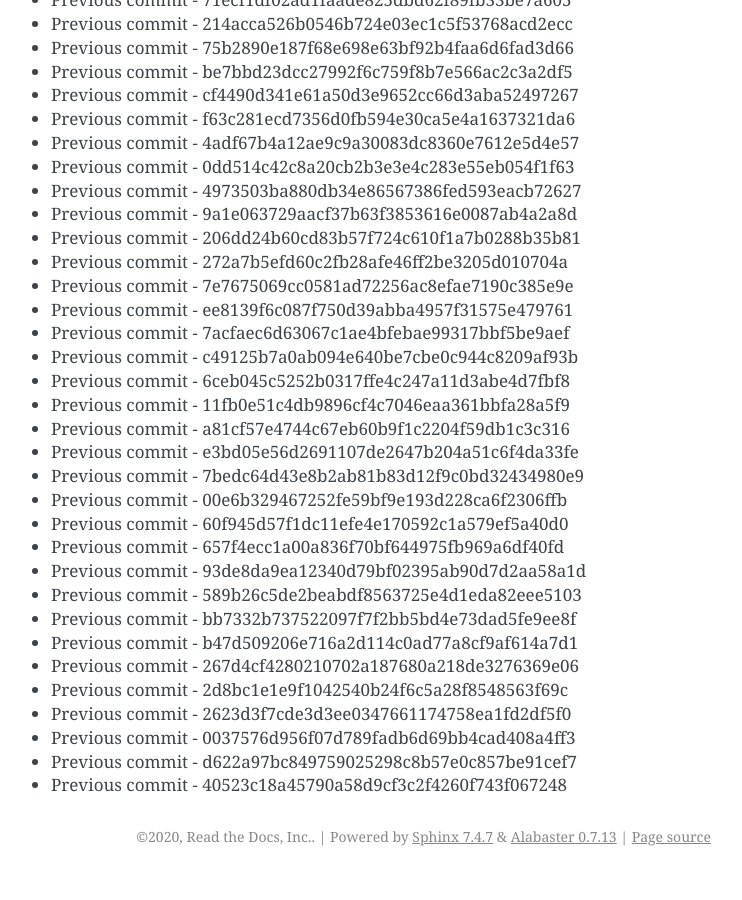
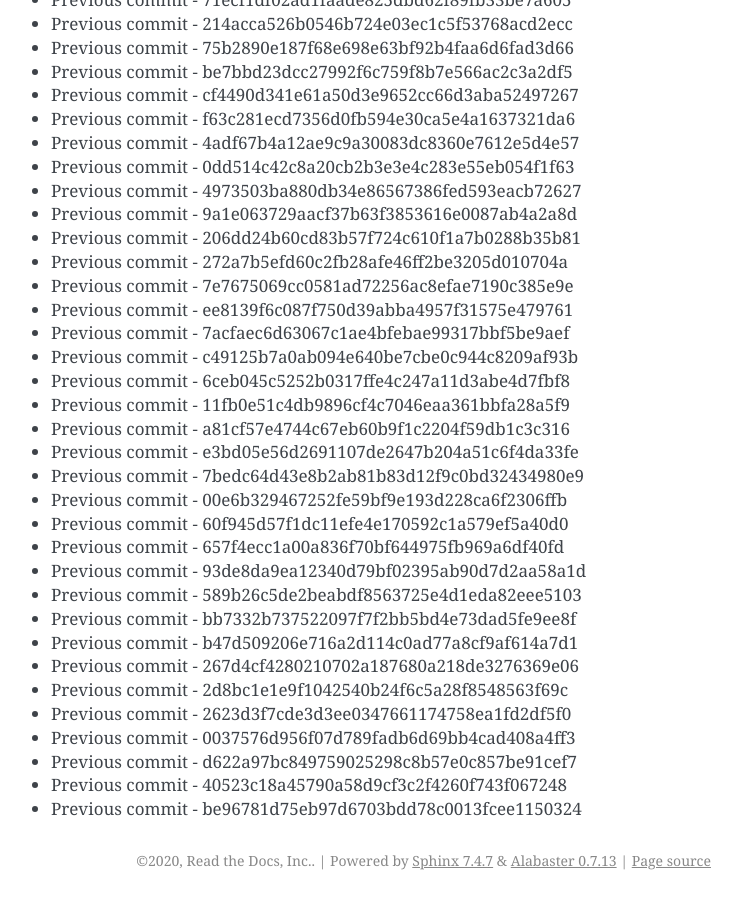
Before and after one commit to readthedocs/rtd-git-stresstest, a Sphinx documentation site: the page built from docs/updates.rst, in a window 1280 px wide and 900 px high, scrolled down 44632 px. Shown: the whole window, without its empty margins (399-1141 px from the left). Built offline with Sphinx 7.4.7, drawn with Linux system fonts in a browser that asks for light colours; before the commit the page ends 45508 px from its top, so only the background shows below that.

Commit message:
Generating commit from previous: be96781d75eb97d6703bdd78c0013fcee1150324

```diff
--- a/docs/updates.rst
+++ b/docs/updates.rst
@@ -1907,3 +1907,4 @@ It can be tested for any performance characteristics.
 * Previous commit - 0037576d956f07d789fadb6d69bb4cad408a4ff3
 * Previous commit - d622a97bc849759025298c8b57e0c857be91cef7
 * Previous commit - 40523c18a45790a58d9cf3c2f4260f743f067248
+* Previous commit - be96781d75eb97d6703bdd78c0013fcee1150324
```
